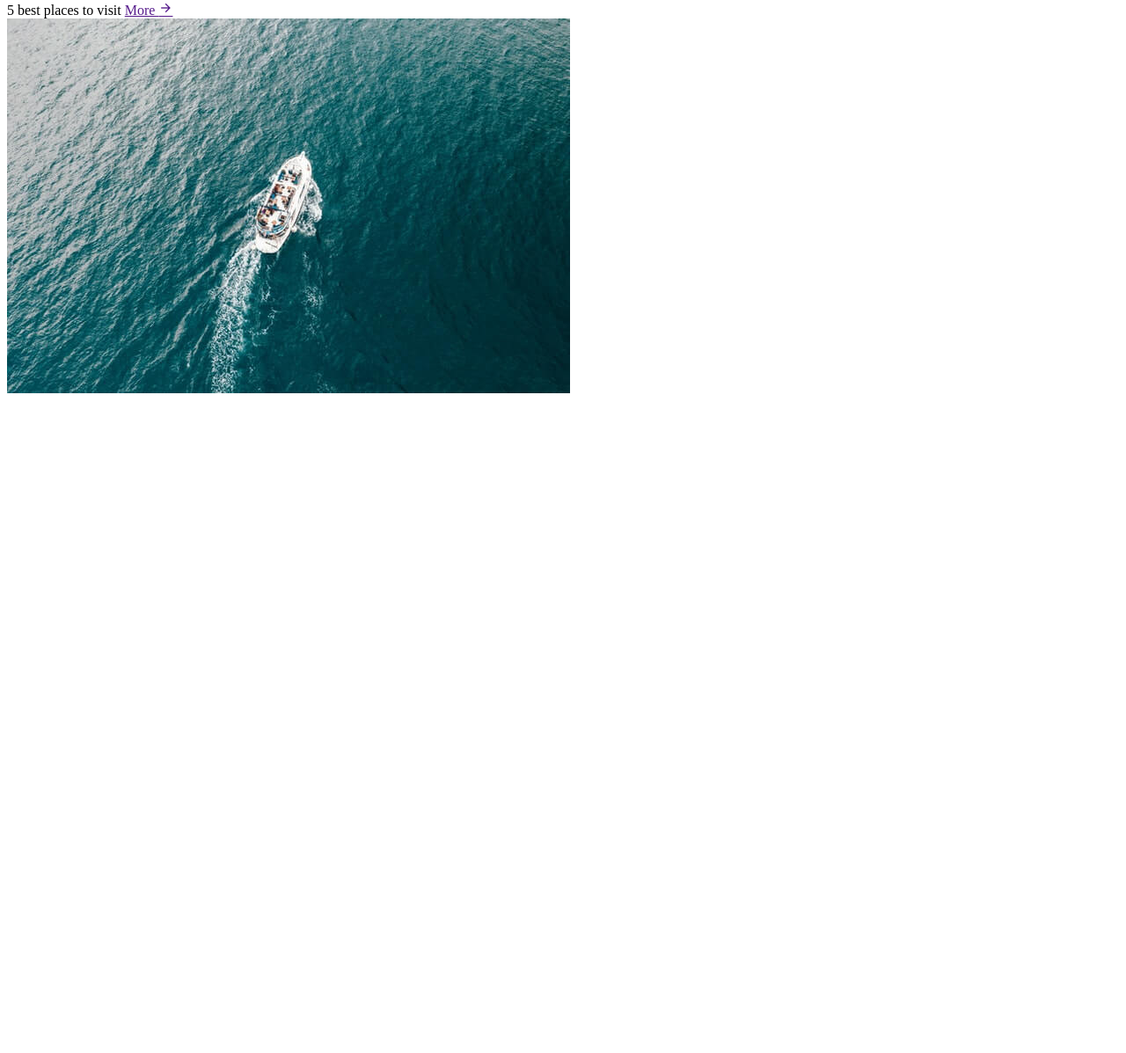
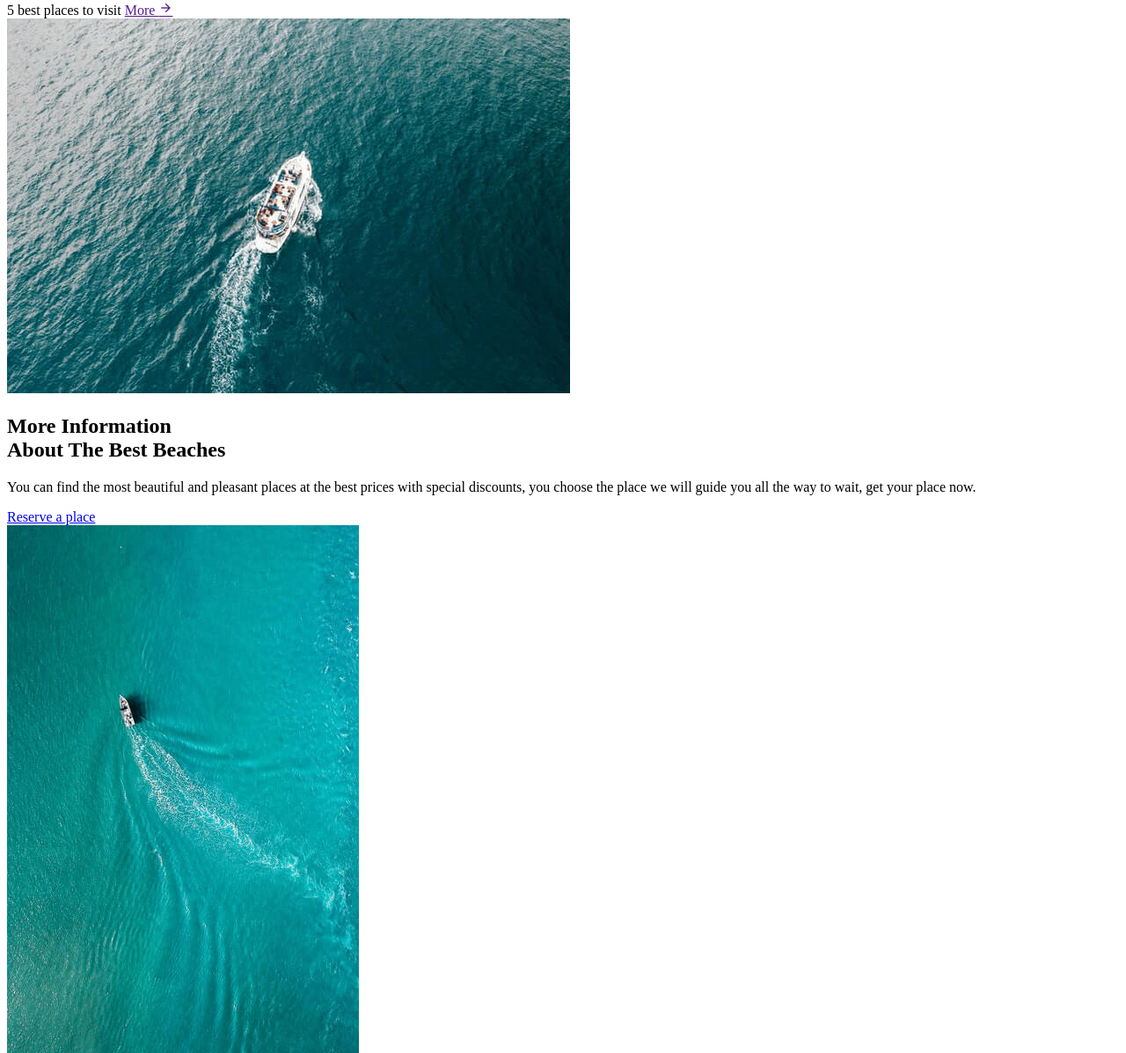
Before and after one commit to Cumayevomr/Responsive-Travel-Website, a plain HTML site: page index.html in a window 1280 px wide. Shown: the part 1630-2827 px from the top of the page at 88% size. Before the commit the page ends 2089 px from the top, so only its background shows below. Drawn offline with nearby package versions, Linux system fonts and the light colour scheme.

Commit message:
abount generating

```diff
--- a/index.html
+++ b/index.html
@@ -93,6 +93,30 @@
                 </div>
             </section>
 
+            <!--==================== ABOUT ====================-->
+            <section class="about section" id="about">
+                <div class="about__container container grid">
+                    <div class="about__data">
+                        <h2 class="section__title about__title">More Information <br> About The Best Beaches</h2>
+                        <p class="about__description">You can find the most beautiful and pleasant places at the best
+                            prices with special discounts, you choose the place we will guide you all the way to wait, get your
+                            place now.
+                        </p>
+                        <a href="#" class="button">Reserve a place</a>
+                    </div>
+
+                    <div class="about__img">
+                        <div class="about__img-overlay">
+                            <img src="assets/img/about1.jpg" alt="" class="about__img-one">
+                        </div>
+
+                        <div class="about__img-overlay">
+                            <img src="assets/img/about2.jpg" alt="" class="about__img-two">
+                        </div>
+                    </div>
+                </div>
+            </section>
+
 
     </body>
 </html>
```
